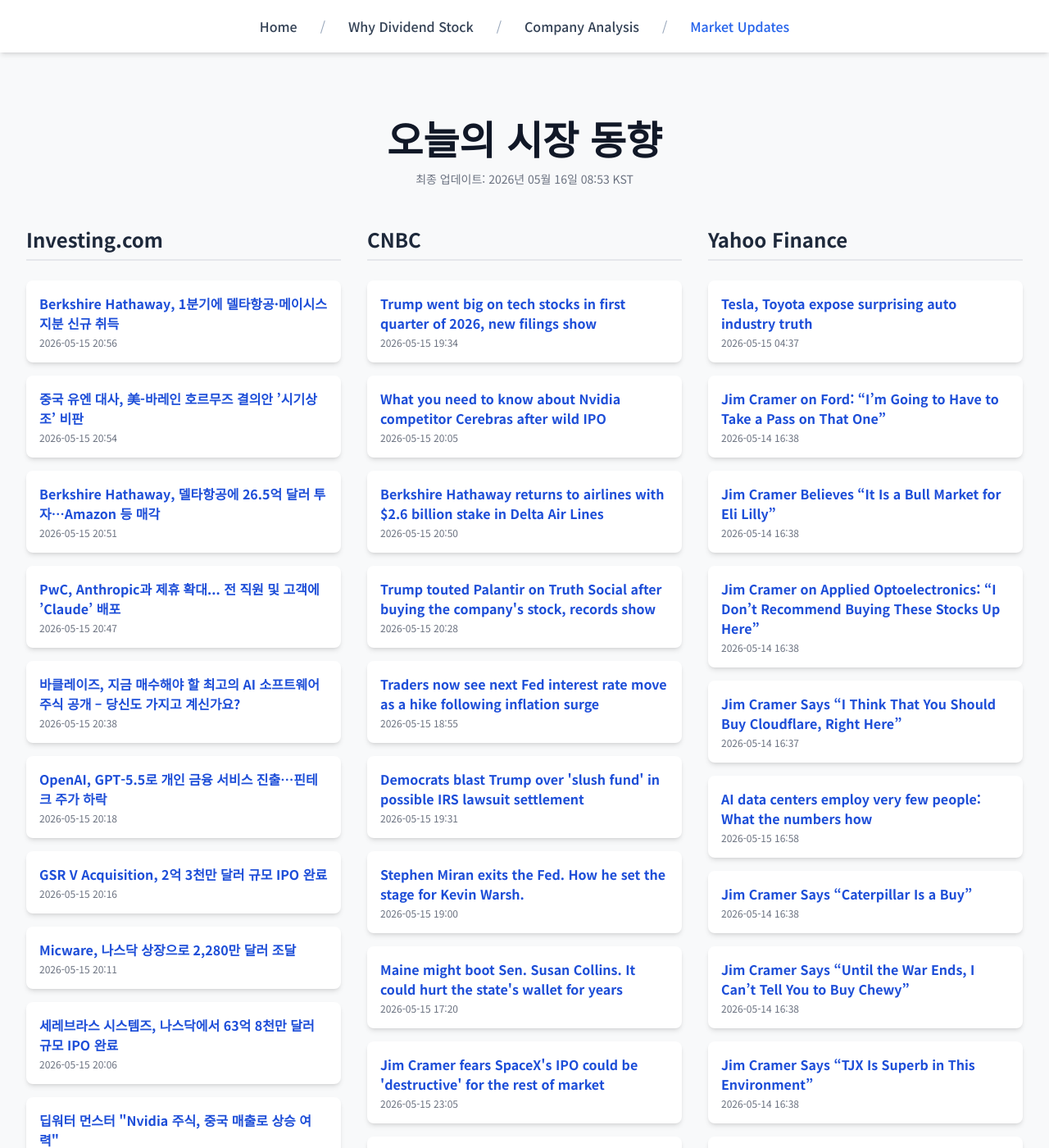
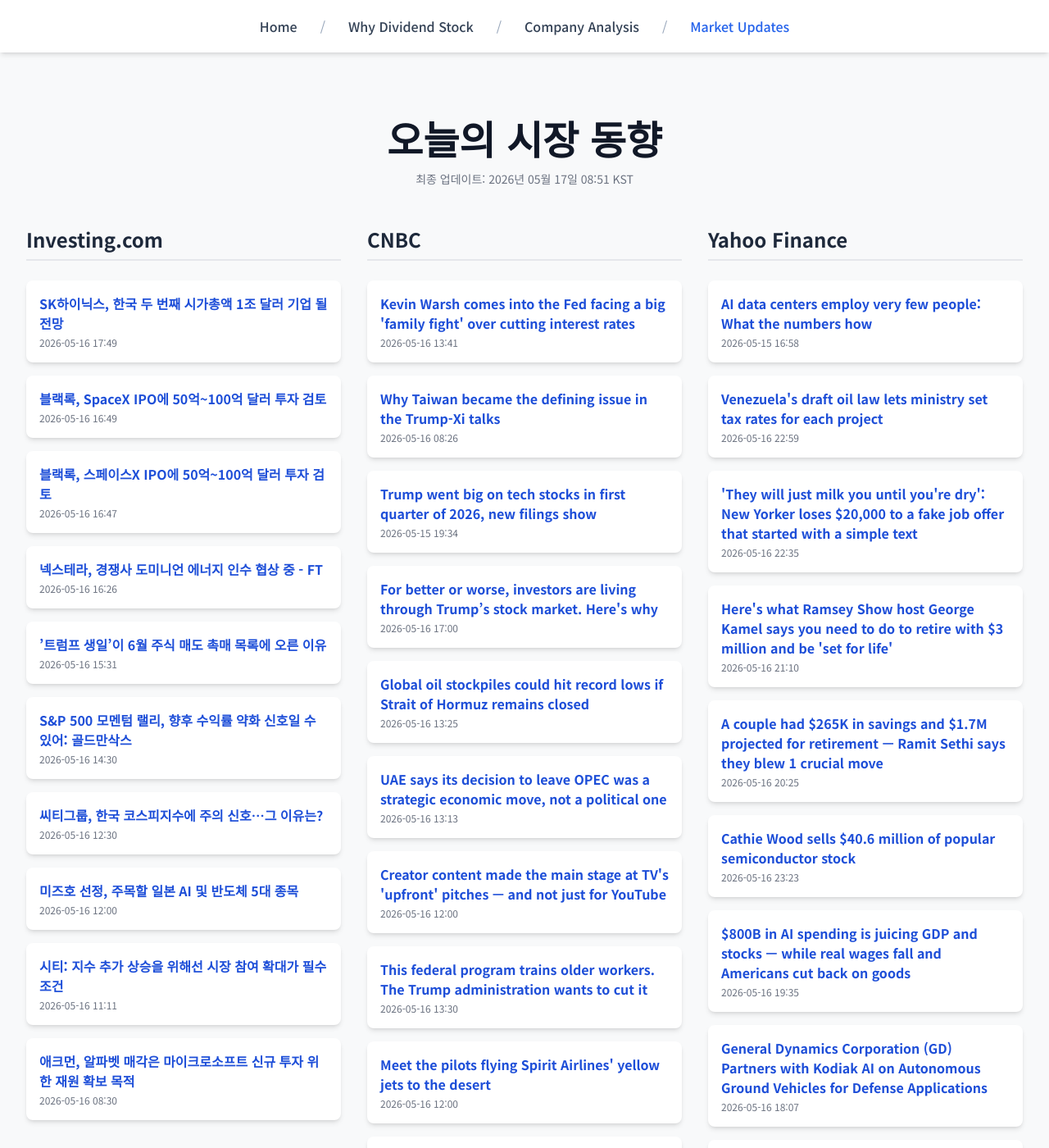
Before and after one commit to Kay-Hwang/my-company-analysis, a Jekyll site: the page built from market-updates.html, in a window 1280 px wide and 1400 px high. Shown: the whole window at 82% size. Built offline with Jekyll 4.4.1, drawn with Linux system fonts in a browser that asks for light colours; nearby versions of some CDN libraries; a script that is not in the unit is left out; some of the changed text lies outside the part shown.

Commit message:
Update daily data

```diff
--- a/_data/latest_data.json
+++ b/_data/latest_data.json
@@ -1,69 +1,81 @@
 {
-  "lastUpdated": "2026년 05월 16일 08:53 KST",
+  "lastUpdated": "2026년 05월 17일 08:51 KST",
   "news": {
     "investing": [
       {
-        "title": "Berkshire Hathaway, 1분기에 델타항공·메이시스 지분 신규 취득",
-        "link": "https://kr.investing.com/news/stock-market-news/article-1948848",
-        "pubDate": "2026-05-15 20:56:32",
-        "summary": "Berkshire Hathaway, 1분기에 델타항공·메이시스 지분 신규 취득"
+        "title": "SK하이닉스, 한국 두 번째 시가총액 1조 달러 기업 될 전망",
+        "link": "https://kr.investing.com/news/stock-market-news/article-1949108",
+        "pubDate": "2026-05-16 17:49:08",
+        "summary": "SK하이닉스, 한국 두 번째 시가총액 1조 달러 기업 될 전망"
       },
       {
-        "title": "중국 유엔 대사, 美-바레인 호르무즈 결의안 ’시기상조’ 비판",
-        "link": "https://kr.investing.com/news/stock-market-news/article-93CH-1948843",
-        "pubDate": "2026-05-15 20:54:11",
-        "summary": "중국 유엔 대사, 美-바레인 호르무즈 결의안 ’시기상조’ 비판"
+        "title": "블랙록, SpaceX IPO에 50억~100억 달러 투자 검토",
+        "link": "https://kr.investing.com/news/stock-market-news/article-1949100",
+        "pubDate": "2026-05-16 16:49:02",
+        "summary": "블랙록, SpaceX IPO에 50억~100억 달러 투자 검토"
       },
       {
-        "title": "Berkshire Hathaway, 델타항공에 26.5억 달러 투자…Amazon 등 매각",
-        "link": "https://kr.investing.com/news/stock-market-news/article-93CH-1948838",
-        "pubDate": "2026-05-15 20:51:52",
-        "summary": "Berkshire Hathaway, 델타항공에 26.5억 달러 투자…Amazon 등 매각"
+        "title": "블랙록, 스페이스X IPO에 50억~100억 달러 투자 검토",
+        "link": "https://kr.investing.com/news/stock-market-news/article-432SI-1949099",
+        "pubDate": "2026-05-16 16:47:11",
+        "summary": "블랙록, 스페이스X IPO에 50억~100억 달러 투자 검토"
       },
       {
-        "title": "PwC, Anthropic과 제휴 확대... 전 직원 및 고객에 ’Claude’ 배포",
-        "link": "https://kr.investing.com/news/stock-market-news/article-93CH-1948833",
-        "pubDate": "2026-05-15 20:47:01",
-        "summary": "PwC, Anthropic과 제휴 확대... 전 직원 및 고객에 ’Claude’ 배포"
+        "title": "넥스테라, 경쟁사 도미니언 에너지 인수 협상 중 - FT",
+        "link": "https://kr.investing.com/news/stock-market-news/article-1949098",
+        "pubDate": "2026-05-16 16:26:58",
+        "summary": "넥스테라, 경쟁사 도미니언 에너지 인수 협상 중 - FT"
       },
       {
-        "title": "바클레이즈, 지금 매수해야 할 최고의 AI 소프트웨어 주식 공개 – 당신도 가지고 계신가요?",
-        "link": "https://kr.investing.com/news/stock-market-news/article-93CH-1948821",
-        "pubDate": "2026-05-15 20:38:11",
-        "summary": "바클레이즈, 지금 매수해야 할 최고의 AI 소프트웨어 주식 공개 – 당신도 가지고 계신가요?"
+        "title": "’트럼프 생일’이 6월 주식 매도 촉매 목록에 오른 이유",
+        "link": "https://kr.investing.com/news/stock-market-news/article-1949095",
+        "pubDate": "2026-05-16 15:31:40",
+        "summary": "’트럼프 생일’이 6월 주식 매도 촉매 목록에 오른 이유"
       },
       {
-        "title": "OpenAI, GPT-5.5로 개인 금융 서비스 진출…핀테크 주가 하락",
-        "link": "https://kr.investing.com/news/stock-market-news/article-1948781",
-        "pubDate": "2026-05-15 20:18:21",
-        "summary": "OpenAI, GPT-5.5로 개인 금융 서비스 진출…핀테크 주가 하락"
+        "title": "S&P 500 모멘텀 랠리, 향후 수익률 약화 신호일 수 있어: 골드만삭스",
+        "link": "https://kr.investing.com/news/stock-market-news/article-1949090",
+        "pubDate": "2026-05-16 14:30:54",
+        "summary": "S&P 500 모멘텀 랠리, 향후 수익률 약화 신호일 수 있어: 골드만삭스"
       },
       {
-        "title": "GSR V Acquisition, 2억 3천만 달러 규모 IPO 완료",
-        "link": "https://kr.investing.com/news/stock-market-news/article-432SI-1948773",
-        "pubDate": "2026-05-15 20:16:16",
-        "summary": "GSR V Acquisition, 2억 3천만 달러 규모 IPO 완료"
+        "title": "씨티그룹, 한국 코스피지수에 주의 신호…그 이유는?",
+        "link": "https://kr.investing.com/news/stock-market-news/article-1949085",
+        "pubDate": "2026-05-16 12:30:20",
+        "summary": "씨티그룹, 한국 코스피지수에 주의 신호…그 이유는?"
       },
       {
-        "title": "Micware, 나스닥 상장으로 2,280만 달러 조달",
-        "link": "https://kr.investing.com/news/stock-market-news/article-432SI-1948757",
-        "pubDate": "2026-05-15 20:11:04",
-        "summary": "Micware, 나스닥 상장으로 2,280만 달러 조달"
+        "title": "미즈호 선정, 주목할 일본 AI 및 반도체 5대 종목",
+        "link": "https://kr.investing.com/news/stock-market-news/article-93CH-1949082",
+        "pubDate": "2026-05-16 12:00:07",
+        "summary": "미즈호 선정, 주목할 일본 AI 및 반도체 5대 종목"
       },
       {
-        "title": "세레브라스 시스템즈, 나스닥에서 63억 8천만 달러 규모 IPO 완료",
-        "link": "https://kr.investing.com/news/stock-market-news/article-432SI-1948750",
-        "pubDate": "2026-05-15 20:06:26",
-        "summary": "세레브라스 시스템즈, 나스닥에서 63억 8천만 달러 규모 IPO 완료"
+        "title": "시티: 지수 추가 상승을 위해선 시장 참여 확대가 필수 조건",
+        "link": "https://kr.investing.com/news/stock-market-news/article-1949065",
+        "pubDate": "2026-05-16 11:11:45",
+        "summary": "시티: 지수 추가 상승을 위해선 시장 참여 확대가 필수 조건"
       },
       {
-        "title": "딥워터 먼스터 \"Nvidia 주식, 중국 매출로 상승 여력\"",
-        "link": "https://kr.investing.com/news/stock-market-news/article-93CH-1948744",
-        "pubDate": "2026-05-15 20:06:03",
-        "summary": "딥워터 먼스터 \"Nvidia 주식, 중국 매출로 상승 여력\""
+        "title": "애크먼, 알파벳 매각은 마이크로소프트 신규 투자 위한 재원 확보 목적",
+        "link": "https://kr.investing.com/news/stock-market-news/article-1949054",
+        "pubDate": "2026-05-16 08:30:31",
+        "summary": "애크먼, 알파벳 매각은 마이크로소프트 신규 투자 위한 재원 확보 목적"
       }
     ],
     "cnbc": [
+      {
+        "title": "Kevin Warsh comes into the Fed facing a big 'family fight' over cutting interest rates",
+        "link": "https://www.cnbc.com/2026/05/16/kevin-warsh-comes-into-the-fed-facing-a-big-family-fight-over-cutting-interest-rates.html",
+        "pubDate": "Sat, 16 May 2026 13:41:29 GMT",
+        "summary": "With inflation spiking and Treasury yields surging, Warsh is likely to confront a Federal Open Market Committee in no mood to ease."
+      },
+      {
+        "title": "Why Taiwan became the defining issue in the Trump-Xi talks",
+        "link": "https://www.cnbc.com/2026/05/16/trumps-meeting-with-chinas-xi-steers-the-us-away-from-taiwan-again.html",
+        "pubDate": "Sat, 16 May 2026 08:26:02 GMT",
+        "summary": "U.S. President Donald Trump had said arms sales to Taiwan would be on the agenda for his talks with Chinese President Xi Jinping which ended Friday."
+      },
       {
         "title": "Trump went big on tech stocks in first quarter of 2026, new filings show",
         "link": "https://www.cnbc.com/2026/05/15/trump-stock-trade-tech-oge.html",
@@ -71,91 +83,49 @@
         "summary": "Trump bought shares of Amazon, Meta, Oracle, Broadcom, Motorola and Dell worth millions, new ethics disclosure filings show."
       },
       {
-        "title": "What you need to know about Nvidia competitor Cerebras after wild IPO",
-        "link": "https://www.cnbc.com/2026/05/15/nvidia-cerebras-stock-price-ipo.html",
-        "pubDate": "Fri, 15 May 2026 20:05:55 GMT",
-        "summary": "Nvidia competitor Cerebras made a stunning debut on Wall Street Thursday, signaling unstoppable demand for AI chips. Here's how its chips compete with Nvidia's."
+        "title": "For better or worse, investors are living through Trump’s stock market. Here's why",
+        "link": "https://www.cnbc.com/2026/05/16/for-better-or-worse-investors-are-living-through-trumps-stock-market-heres-why.html",
+        "pubDate": "Sat, 16 May 2026 17:00:41 GMT",
+        "summary": "President Donald Trump has been considered the ultimate stock market president, overseeing an expansion to record highs as well as major declines."
       },
       {
-        "title": "Berkshire Hathaway returns to airlines with $2.6 billion stake in Delta Air Lines",
-        "link": "https://www.cnbc.com/2026/05/15/berkshire-hathaway-returns-to-airlines-with-2point6-billion-stake-in-delta-air-lines.html",
-        "pubDate": "Fri, 15 May 2026 20:50:03 GMT",
-        "summary": "The Omaha-based company built a position worth more than $2.6 billion, making Delta Berkshire's 14th-largest holding at the end of March."
+        "title": "Global oil stockpiles could hit record lows if Strait of Hormuz remains closed",
+        "link": "https://www.cnbc.com/2026/05/16/oil-inventory-stockpile-iran-war-strait-hormuz.html",
+        "pubDate": "Sat, 16 May 2026 13:25:00 GMT",
+        "summary": "The world's oil stockpiles could approach all-time lows by the end of May due to the Strait of Hormuz closure, according to UBS."
       },
       {
-        "title": "Trump touted Palantir on Truth Social after buying the company's stock, records show",
-        "link": "https://www.cnbc.com/2026/05/15/trump-palantir-stock-truth-social.html",
-        "pubDate": "Fri, 15 May 2026 20:28:29 GMT",
-        "summary": "During the first three months of the year, Trump purchased between $630,000 and $247,008 worth of Palantir stock and sold at least $1.1 million."
+        "title": "UAE says its decision to leave OPEC was a strategic economic move, not a political one",
+        "link": "https://www.cnbc.com/2026/05/16/uae-decision-to-leave-opec-was-not-a-political-move.html",
+        "pubDate": "Sat, 16 May 2026 13:13:19 GMT",
+        "summary": "The United Arab Emirates, which joined OPEC in 1967, announced last month it was leaving the oil producer group on May 1."
       },
       {
-        "title": "Traders now see next Fed interest rate move as a hike following inflation surge",
-        "link": "https://www.cnbc.com/2026/05/15/traders-now-see-next-fed-interest-rate-move-as-a-hike-following-inflation-surge.html",
-        "pubDate": "Fri, 15 May 2026 18:55:25 GMT",
-        "summary": "The fed funds futures market is pricing in an increase as soon as December."
+        "title": "Creator content made the main stage at TV's 'upfront' pitches — and not just for YouTube",
+        "link": "https://www.cnbc.com/2026/05/16/tv-upfronts-creator-content-youtube-fox-wbd.html",
+        "pubDate": "Sat, 16 May 2026 12:00:01 GMT",
+        "summary": "In media companies' annual pitch to advertisers this week, creator content played a bigger role as a new category for reaching younger audiences."
       },
       {
-        "title": "Democrats blast Trump over 'slush fund' in possible IRS lawsuit settlement",
-        "link": "https://www.cnbc.com/2026/05/15/trump-irs-taxes-democrats.html",
-        "pubDate": "Fri, 15 May 2026 19:31:34 GMT",
-        "summary": "ABC News reported President Donald Trump could settle a lawsuit against the IRS in exchange for a $1.7 billion fund to compensate his allies."
+        "title": "This federal program trains older workers. The Trump administration wants to cut it",
+        "link": "https://www.cnbc.com/2026/05/16/senior-community-service-employment-program.html",
+        "pubDate": "Sat, 16 May 2026 13:30:01 GMT",
+        "summary": "The Senior Community Service Employment Program provides older, low-income individuals with an opportunity to train for work. But its future is uncertain."
       },
       {
-        "title": "Stephen Miran exits the Fed. How he set the stage for Kevin Warsh.",
-        "link": "https://www.cnbc.com/2026/05/15/stephen-miran-exits-the-fed-how-he-set-the-stage-for-kevin-warsh.html",
-        "pubDate": "Fri, 15 May 2026 19:00:19 GMT",
-        "summary": "The outgoing Fed governor shares big ideas with the incoming chair."
+        "title": "Meet the pilots flying Spirit Airlines' yellow jets to the desert",
+        "link": "https://www.cnbc.com/2026/05/16/spirit-airlines-airplanes.html",
+        "pubDate": "Sat, 16 May 2026 12:00:01 GMT",
+        "summary": "Special pilots have been moving Spirit's fleet of yellow jets to the desert."
       },
       {
-        "title": "Maine might boot Sen. Susan Collins. It could hurt the state's wallet for years",
-        "link": "https://www.cnbc.com/2026/05/15/maine-graham-platner-susan-collins-senate-congress.html",
-        "pubDate": "Fri, 15 May 2026 17:20:46 GMT",
-        "summary": "Sen. Susan Collins is the lone New England Republican left in Congress and chairs the Senate Appropriations Committee."
-      },
-      {
-        "title": "Jim Cramer fears SpaceX's IPO could be 'destructive' for the rest of market",
-        "link": "https://www.cnbc.com/2026/05/15/jim-cramer-spacex-ipo-market-bubble.html",
-        "pubDate": "Fri, 15 May 2026 23:05:14 GMT",
-        "summary": "CNBC's Jim Cramer said he is growing concerned about the speculative nature in the IPO market."
-      },
-      {
-        "title": "Trump says China and Taiwan should 'both cool it'",
-        "link": "https://www.cnbc.com/2026/05/15/trump-china-xi-taiwan.html",
-        "pubDate": "Fri, 15 May 2026 23:52:43 GMT",
-        "summary": "President Donald Trump spoke about Taiwan after a two-day visit to China, where he said he discussed Iran, and trade deals with Chinese President Xi Jingping."
+        "title": "Cerebras' blockbuster IPO boosts hype for SpaceX and OpenAI, but crowds out smaller players",
+        "link": "https://www.cnbc.com/2026/05/16/cerebras-blockbuster-ipo-boosts-hype-for-spacex-openai-anthropic.html",
+        "pubDate": "Sat, 16 May 2026 12:00:01 GMT",
+        "summary": "After Cerebras popped in its market debut, all attention turns to SpaceX, OpenAI and Anthropic, which are already among the most valuable U.S. tech companies."
       }
     ],
     "yahoo": [
-      {
-        "title": "Tesla, Toyota expose surprising auto industry truth",
-        "link": "https://finance.yahoo.com/markets/stocks/articles/tesla-toyota-expose-surprising-auto-043700448.html",
-        "pubDate": "2026-05-15T04:37:00Z",
-        "summary": "Tesla, Toyota expose surprising auto industry truth"
-      },
-      {
-        "title": "Jim Cramer on Ford: “I’m Going to Have to Take a Pass on That One”",
-        "link": "https://finance.yahoo.com/markets/stocks/articles/jim-cramer-ford-m-going-163805537.html",
-        "pubDate": "2026-05-14T16:38:05Z",
-        "summary": "Jim Cramer on Ford: “I’m Going to Have to Take a Pass on That One”"
-      },
-      {
-        "title": "Jim Cramer Believes “It Is a Bull Market for Eli Lilly”",
-        "link": "https://finance.yahoo.com/markets/stocks/articles/jim-cramer-believes-bull-market-163807719.html",
-        "pubDate": "2026-05-14T16:38:07Z",
-        "summary": "Jim Cramer Believes “It Is a Bull Market for Eli Lilly”"
-      },
-      {
-        "title": "Jim Cramer on Applied Optoelectronics: “I Don’t Recommend Buying These Stocks Up Here”",
-        "link": "https://finance.yahoo.com/markets/stocks/articles/jim-cramer-applied-optoelectronics-don-163803200.html",
-        "pubDate": "2026-05-14T16:38:03Z",
-        "summary": "Jim Cramer on Applied Optoelectronics: “I Don’t Recommend Buying These Stocks Up Here”"
-      },
-      {
-        "title": "Jim Cramer Says “I Think That You Should Buy Cloudflare, Right Here”",
-        "link": "https://finance.yahoo.com/markets/stocks/articles/jim-cramer-says-think-buy-163756892.html",
-        "pubDate": "2026-05-14T16:37:56Z",
-        "summary": "Jim Cramer Says “I Think That You Should Buy Cloudflare, Right Here”"
-      },
       {
         "title": "AI data centers employ very few people: What the numbers how",
         "link": "https://finance.yahoo.com/sectors/technology/articles/ai-data-centers-employ-very-165832949.html",
@@ -163,28 +133,58 @@
         "summary": "AI data centers employ very few people: What the numbers how"
       },
       {
-        "title": "Jim Cramer Says “Caterpillar Is a Buy”",
-        "link": "https://finance.yahoo.com/markets/stocks/articles/jim-cramer-says-caterpillar-buy-163808032.html",
-        "pubDate": "2026-05-14T16:38:08Z",
-        "summary": "Jim Cramer Says “Caterpillar Is a Buy”"
+        "title": "Venezuela's draft oil law lets ministry set tax rates for each project",
+        "link": "https://finance.yahoo.com/sectors/energy/articles/venezuelas-draft-oil-law-lets-225931582.html",
+        "pubDate": "2026-05-16T22:59:31Z",
+        "summary": "Venezuela's draft oil law lets ministry set tax rates for each project"
       },
       {
-        "title": "Jim Cramer Says “Until the War Ends, I Can’t Tell You to Buy Chewy”",
-        "link": "https://finance.yahoo.com/markets/stocks/articles/jim-cramer-says-until-war-163802185.html",
-        "pubDate": "2026-05-14T16:38:02Z",
-        "summary": "Jim Cramer Says “Until the War Ends, I Can’t Tell You to Buy Chewy”"
+        "title": "'They will just milk you until you're dry': New Yorker loses $20,000 to a fake job offer that started with a simple text",
+        "link": "https://finance.yahoo.com/markets/crypto/articles/just-milk-until-youre-dry-223500783.html",
+        "pubDate": "2026-05-16T22:35:00Z",
+        "summary": "'They will just milk you until you're dry': New Yorker loses $20,000 to a fake job offer that started with a simple text"
       },
       {
-        "title": "Jim Cramer Says “TJX Is Superb in This Environment”",
-        "link": "https://finance.yahoo.com/markets/stocks/articles/jim-cramer-says-tjx-superb-163810434.html",
-        "pubDate": "2026-05-14T16:38:10Z",
-        "summary": "Jim Cramer Says “TJX Is Superb in This Environment”"
+        "title": "Here's what Ramsey Show host George Kamel says you need to do to retire with $3 million and be 'set for life'",
+        "link": "https://finance.yahoo.com/markets/articles/heres-ramsey-show-host-george-211000005.html",
+        "pubDate": "2026-05-16T21:10:00Z",
+        "summary": "Here's what Ramsey Show host George Kamel says you need to do to retire with $3 million and be 'set for life'"
       },
       {
-        "title": "Jim Cramer on Cisco: “Regretfully Sold, and I Wish I Hadn’t”",
-        "link": "https://finance.yahoo.com/markets/stocks/articles/jim-cramer-cisco-regretfully-sold-163752940.html",
-        "pubDate": "2026-05-14T16:37:52Z",
-        "summary": "Jim Cramer on Cisco: “Regretfully Sold, and I Wish I Hadn’t”"
+        "title": "A couple had $265K in savings and $1.7M projected for retirement — Ramit Sethi says they blew 1 crucial move",
+        "link": "https://finance.yahoo.com/markets/stocks/articles/couple-had-265k-savings-1-202500792.html",
+        "pubDate": "2026-05-16T20:25:00Z",
+        "summary": "A couple had $265K in savings and $1.7M projected for retirement — Ramit Sethi says they blew 1 crucial move"
+      },
+      {
+        "title": "Cathie Wood sells $40.6 million of popular semiconductor stock",
+        "link": "https://finance.yahoo.com/markets/stocks/articles/cathie-wood-sells-40-6-232351502.html",
+        "pubDate": "2026-05-16T23:23:51Z",
+        "summary": "Cathie Wood sells $40.6 million of popular semiconductor stock"
+      },
+      {
+        "title": "$800B in AI spending is juicing GDP and stocks — while real wages fall and Americans cut back on goods",
+        "link": "https://finance.yahoo.com/economy/articles/800b-ai-spending-juicing-gdp-193500398.html",
+        "pubDate": "2026-05-16T19:35:00Z",
+        "summary": "$800B in AI spending is juicing GDP and stocks — while real wages fall and Americans cut back on goods"
+      },
+      {
+        "title": "General Dynamics Corporation (GD) Partners with Kodiak AI on Autonomous Ground Vehicles for Defense Applications",
+        "link": "https://finance.yahoo.com/markets/stocks/articles/general-dynamics-corporation-gd-partners-180740343.html",
+        "pubDate": "2026-05-16T18:07:40Z",
+        "summary": "General Dynamics Corporation (GD) Partners with Kodiak AI on Autonomous Ground Vehicles for Defense Applications"
+      },
+      {
+        "title": "Is V2X, Inc. (VVX) an Undervalued Aerospace and Defense Stock to Buy on Expected Growth?",
+        "link": "https://finance.yahoo.com/sectors/technology/articles/v2x-inc-vvx-undervalued-aerospace-180730551.html",
+        "pubDate": "2026-05-16T18:07:30Z",
+        "summary": "Is V2X, Inc. (VVX) an Undervalued Aerospace and Defense Stock to Buy on Expected Growth?"
+      },
+      {
+        "title": "Textron Inc. (TXT) Strengthens Aerospace Prospects with New Service Facility in Australia",
+        "link": "https://finance.yahoo.com/markets/stocks/articles/textron-inc-txt-strengthens-aerospace-180721791.html",
+        "pubDate": "2026-05-16T18:07:21Z",
+        "summary": "Textron Inc. (TXT) Strengthens Aerospace Prospects with New Service Facility in Australia"
       }
     ]
   }
```
